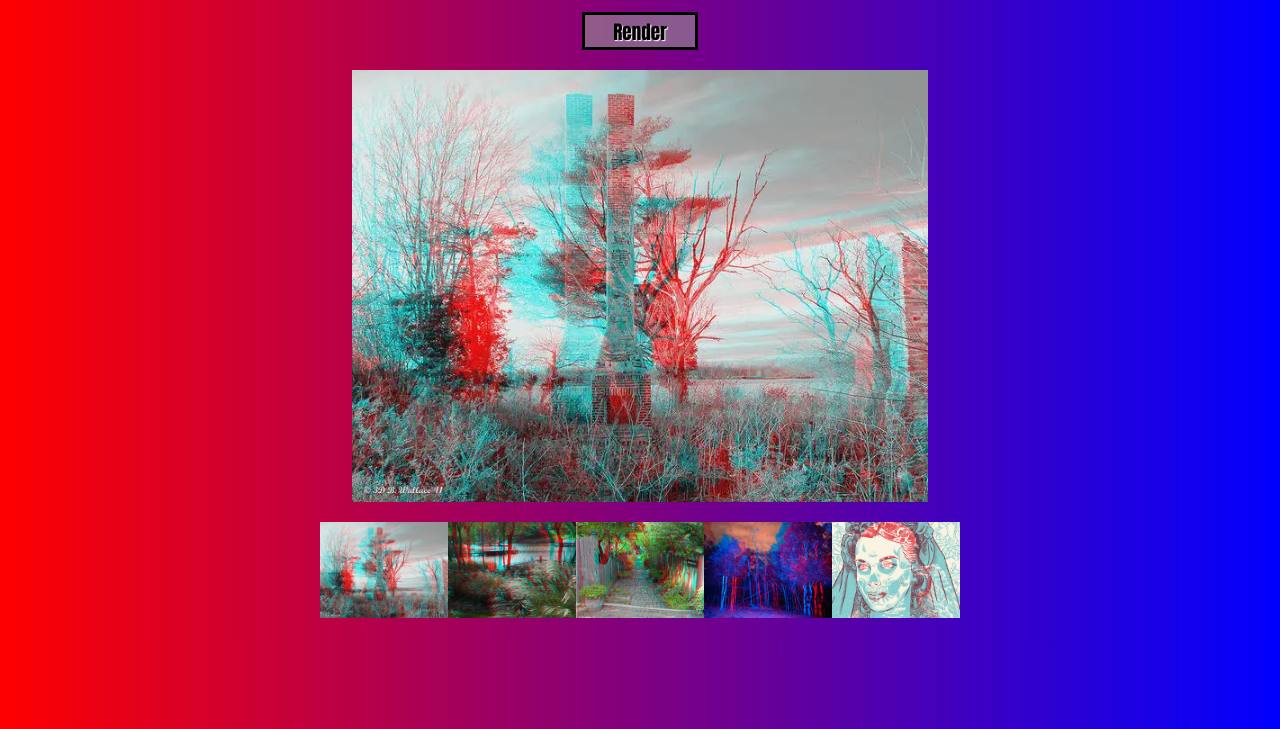
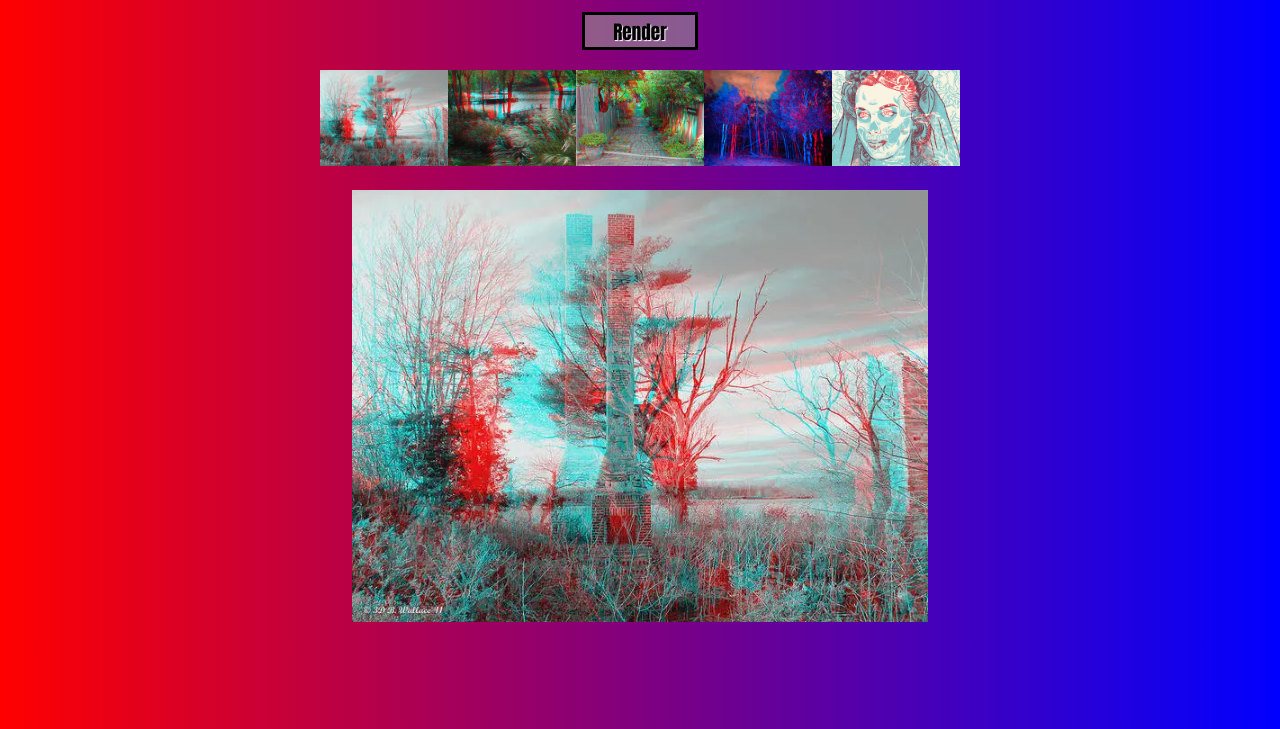
Before and after one commit to EricScrivanich/EricScrivanich.github.io, a plain HTML site: page wa/wa11/wa11.html in a window 1280 px wide. Shown: the part 71-800 px from the top of the page. Drawn offline with Linux system fonts and the light colour scheme.

Commit message:
Update wa11.html

```diff
--- a/wa/wa11/wa11.html
+++ b/wa/wa11/wa11.html
@@ -16,18 +16,19 @@
   </div>
 
     <section>
-    <div class="full-img">
-      <img class="displayed-img" src="pic1.jpg" alt="Closeup of a human eye">
-      <div class="redOverlay"></div>
-      <div class="blueOverlay"></div>
 
-    </div>
 
-    <div class="thumb-bar">
+    <div class="thumb-bar"></div>
+      <div class="full-img">
+        <img class="displayed-img" src="pic1.jpg" alt="Closeup of a human eye">
+        <div class="redOverlay"></div>
+        <div class="blueOverlay"></div>
+
+      </div>
     </section>
 
 
-    </div>
+
     <script src="main.js"></script>
   </body>
 </html>
```
